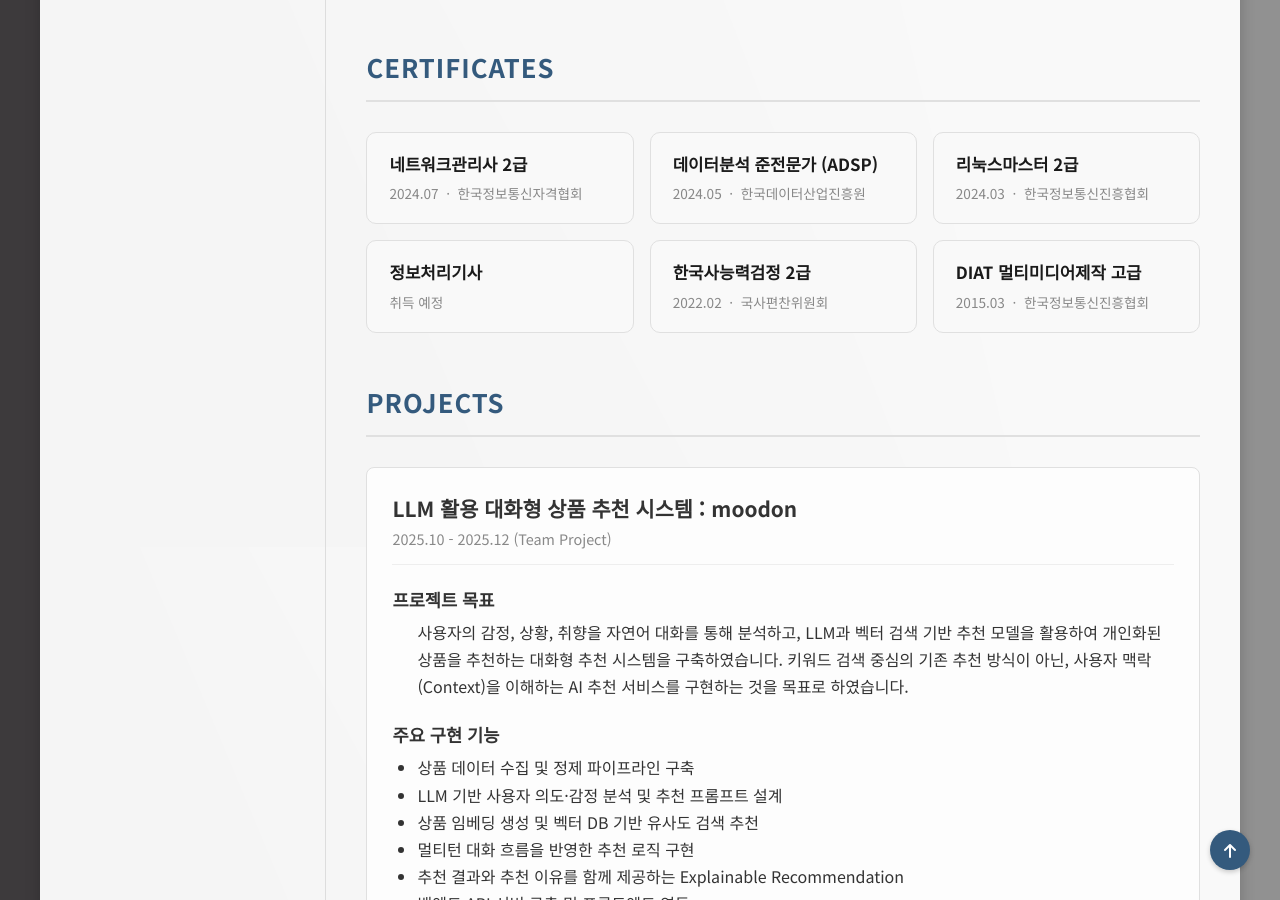
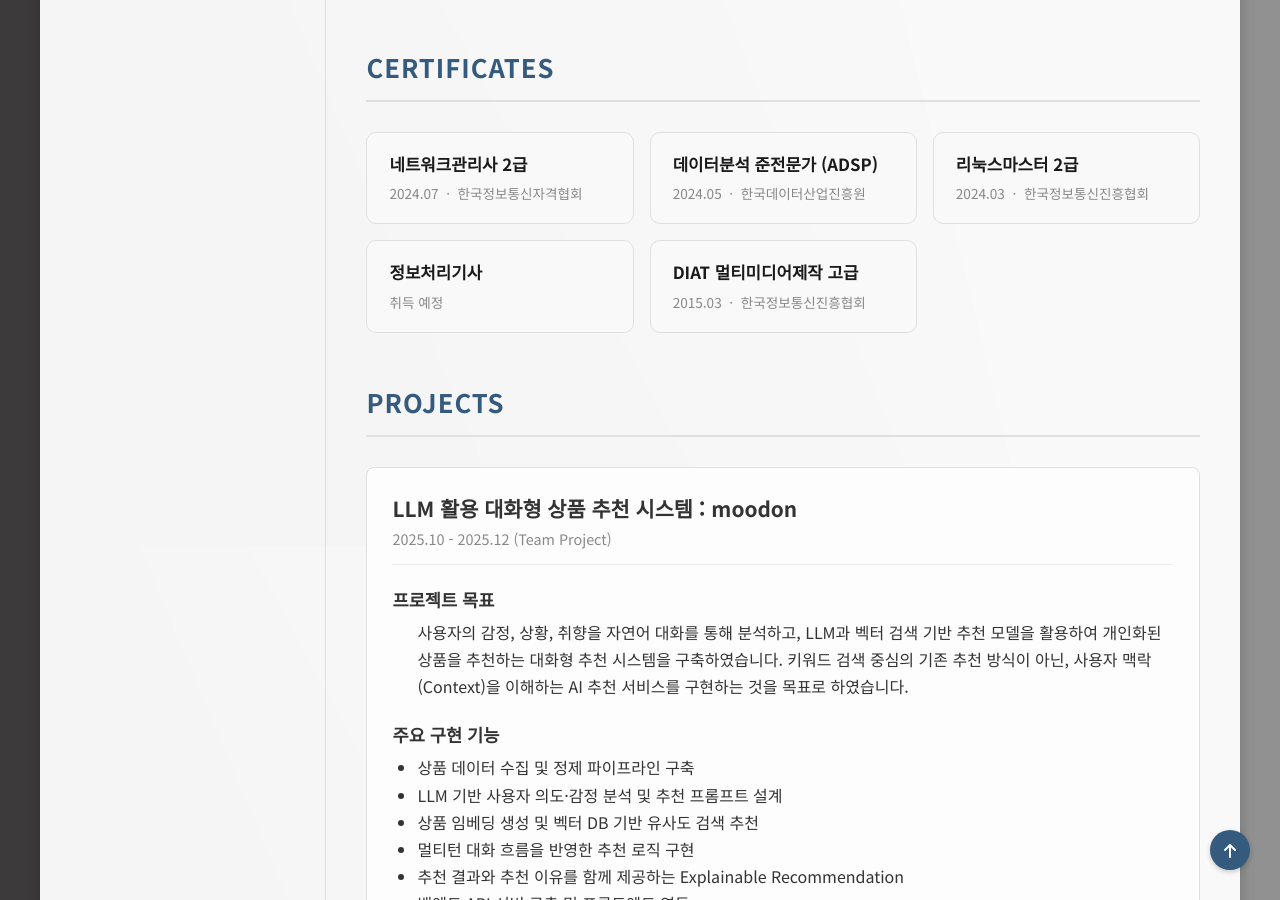
Before and after one commit to Leegaeune/Leegaeune.github.io, a Jekyll site: the page built from index.md, in a window 1280 px wide and 900 px high, scrolled down 1253 px. Built offline with Jekyll 4.4.1, drawn with Linux system fonts in a browser that asks for light colours.

Commit message:
fix2 css

```diff
--- a/index.md
+++ b/index.md
@@ -107,10 +107,6 @@ title: Home
   <div class="cert-card">
     <p class="cert-name">정보처리기사</p>
     <p class="cert-meta">취득 예정</p>
-  </div>
-  <div class="cert-card">
-    <p class="cert-name">한국사능력검정 2급</p>
-    <p class="cert-meta">2022.02 &nbsp;·&nbsp; 국사편찬위원회</p>
   </div>
   <div class="cert-card">
     <p class="cert-name">DIAT 멀티미디어제작 고급</p>
```
